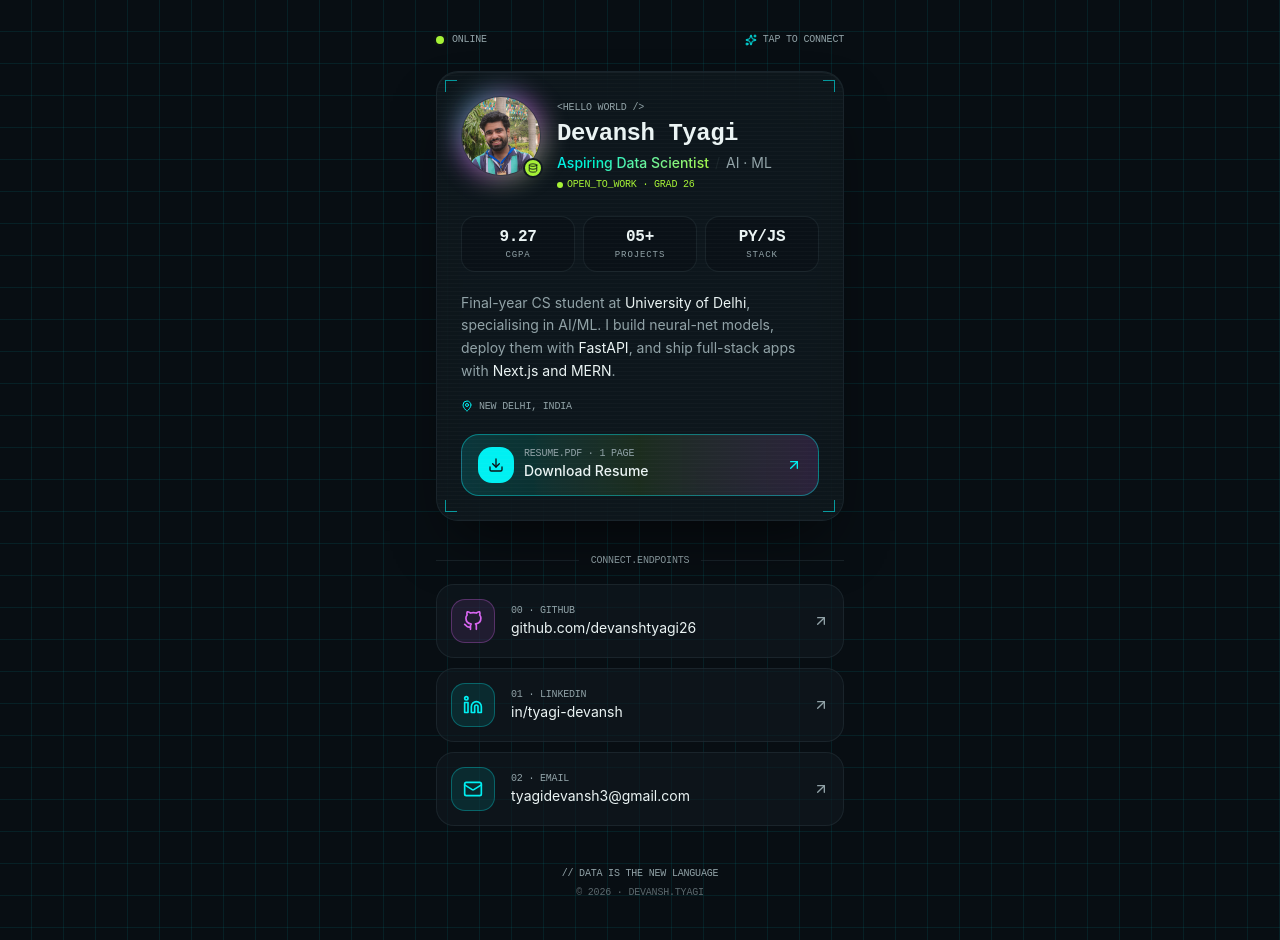
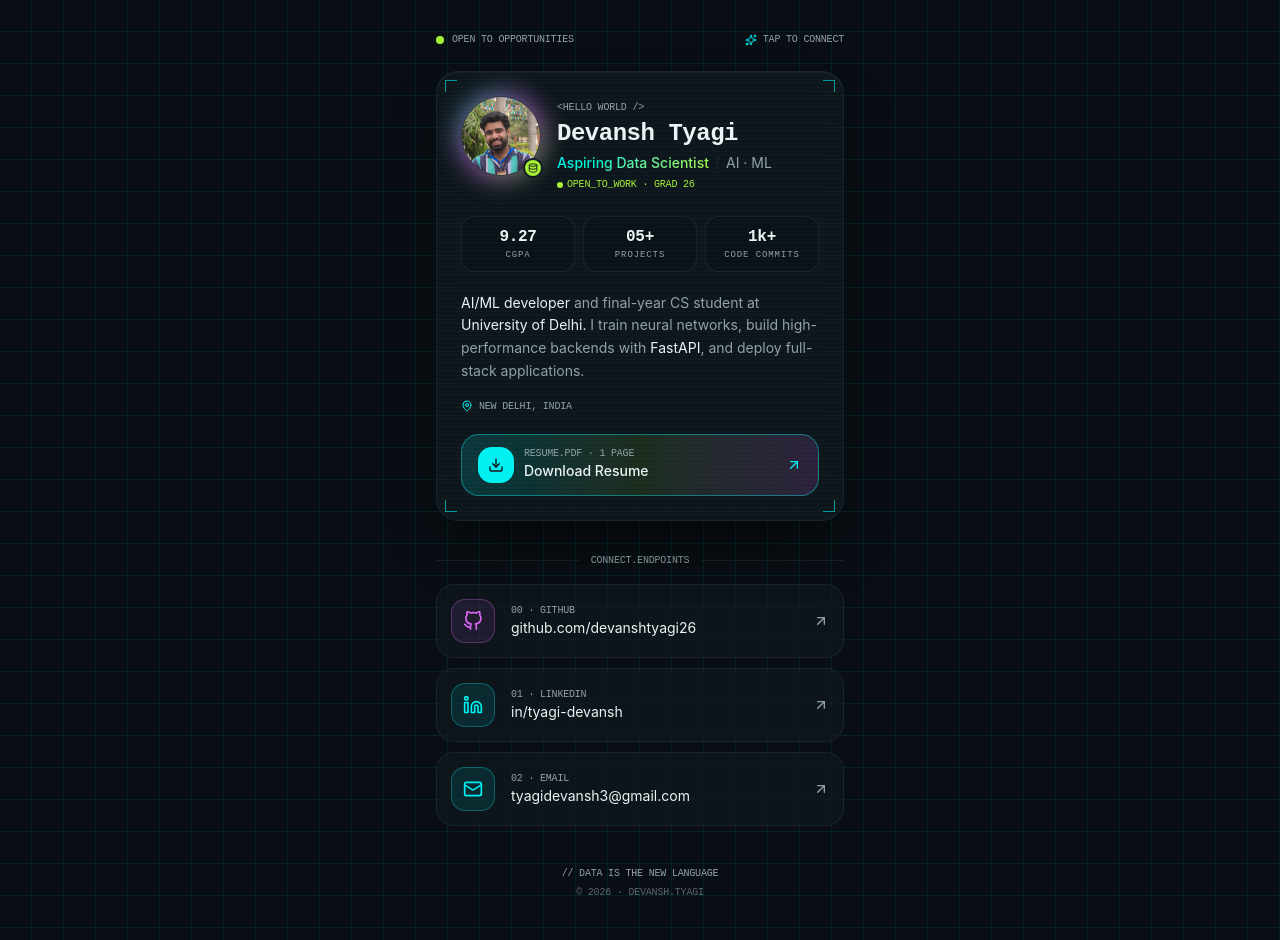
Before and after one commit to devanshtyagi26/NFC-LinkHub, a Next.js app: page / in a window 1280 px wide. Built offline with nearby package versions, Linux system fonts and the light colour scheme; what tailwind-animate would draw is missing.

Commit message:
Changing content

```diff
--- a/app/page.tsx
+++ b/app/page.tsx
@@ -70,7 +70,7 @@ export default function Page() {
               <span className="ping-ring absolute inline-flex h-full w-full rounded-full bg-secondary" />
               <span className="relative inline-flex h-2 w-2 rounded-full bg-secondary" />
             </span>
-            online
+            OPEN TO OPPORTUNITIES
           </span>
           <span className="flex items-center gap-1.5">
             <Sparkles className="h-3 w-3 text-primary" />
@@ -119,16 +119,15 @@ export default function Page() {
           <div className="mt-6 grid grid-cols-3 gap-2 font-mono-display">
             <Stat label="cgpa" value="9.27" />
             <Stat label="projects" value="05+" />
-            <Stat label="stack" value="PY/JS" />
+            <Stat label="code commits" value="1k+" />
           </div>
 
           <p className="mt-5 text-sm leading-relaxed text-muted-foreground">
-            Final-year CS student at{" "}
-            <span className="text-foreground">University of Delhi</span>,
-            specialising in AI/ML. I build neural-net models, deploy them with
-            <span className="text-foreground"> FastAPI</span>, and ship
-            full-stack apps with
-            <span className="text-foreground"> Next.js and MERN</span>.
+            <span className="text-foreground">AI/ML developer</span> {" "}
+             and final-year CS student at
+             <span className="text-foreground"> University of Delhi.</span>{" "}
+             I train neural networks, build high-performance backends with
+             <span className="text-foreground"> FastAPI</span>, and deploy full-stack applications.
           </p>
 
           <div className="mt-4 flex items-center gap-1.5 font-mono-display text-[10px] uppercase tracking-[0.2em] text-muted-foreground">
```
